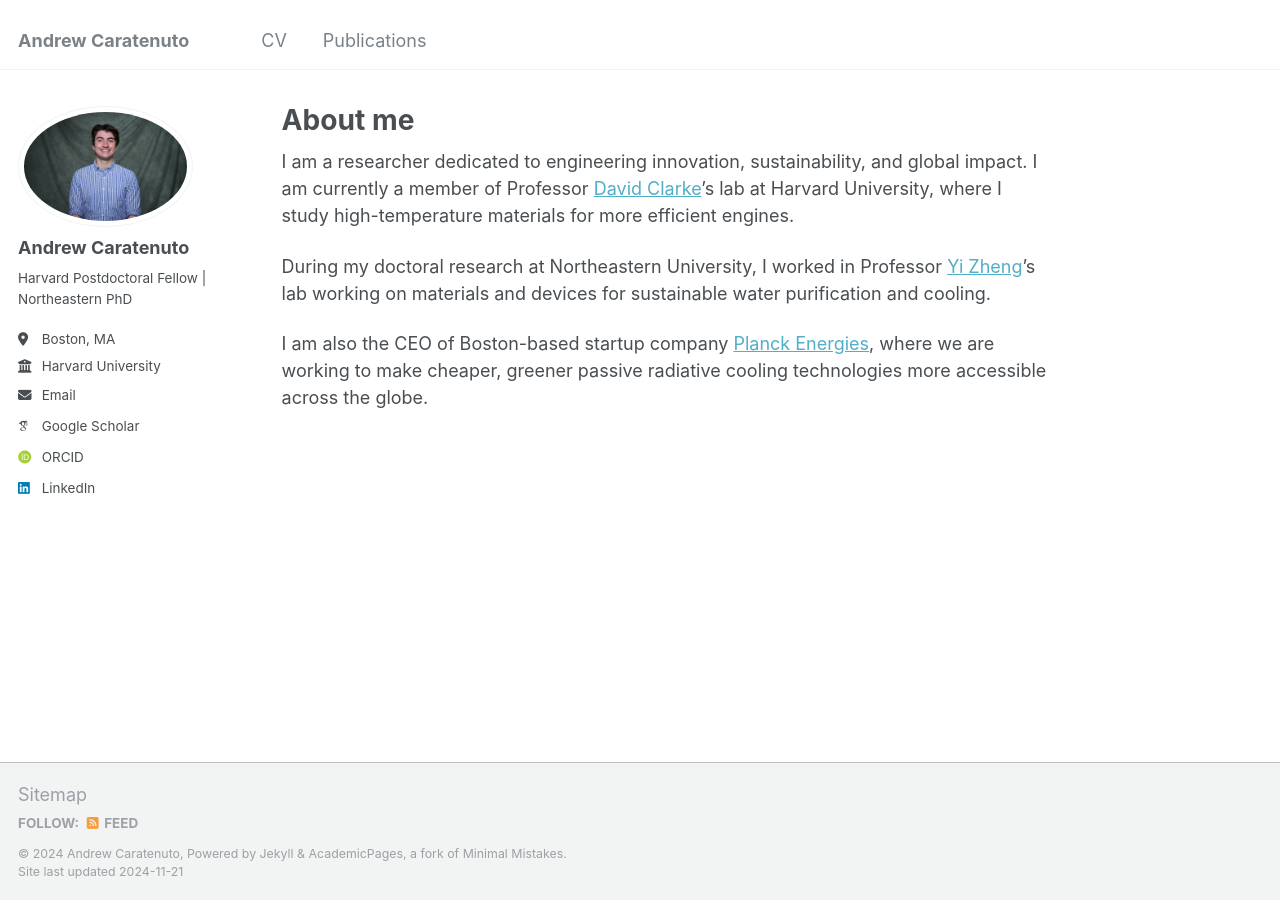
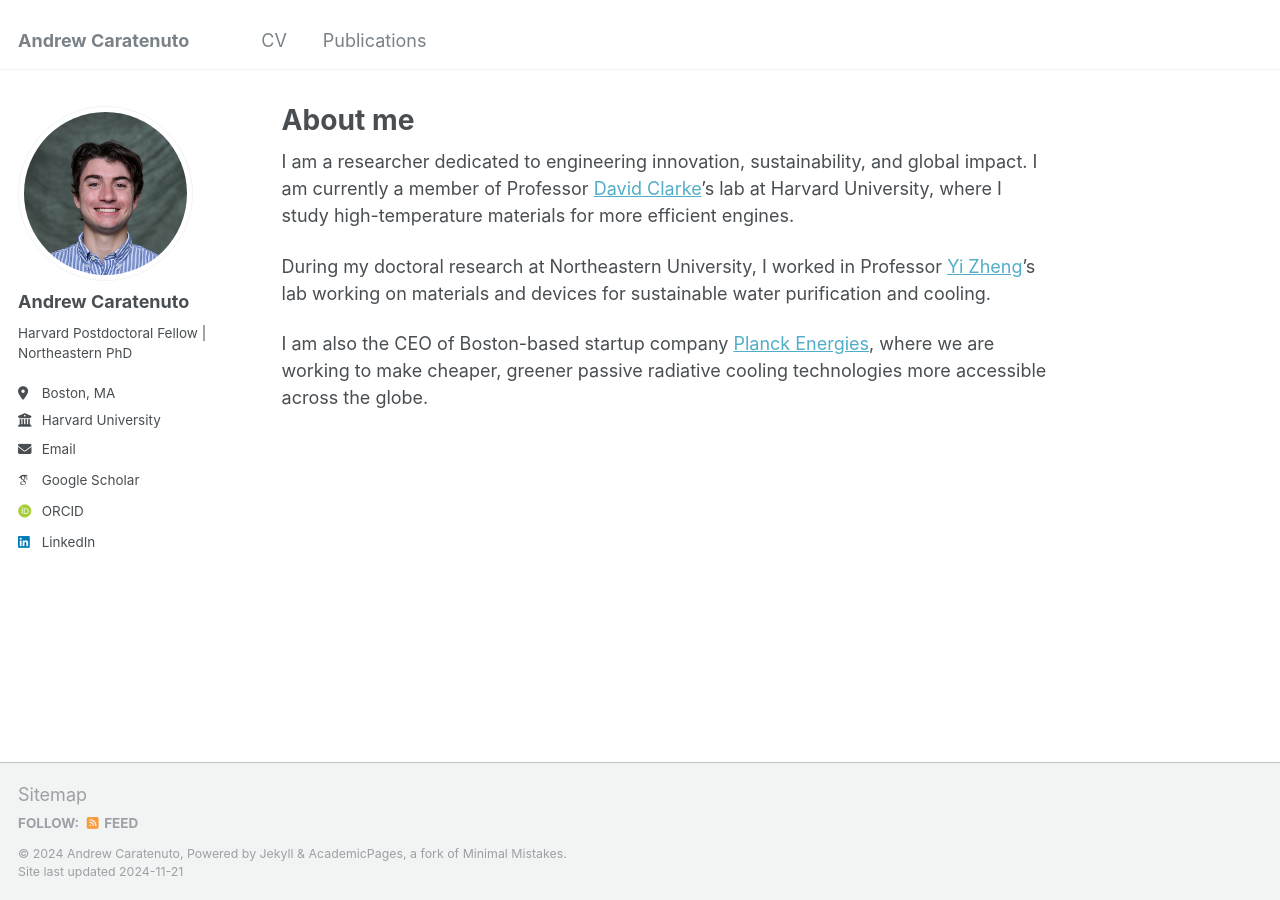
Before and after one commit to andrewcaratenuto/andrewcaratenuto.github.io, a Jekyll site: the page built from _pages/about.md, in a window 1280 px wide. Built offline with Jekyll 4.4.1, drawn with Linux system fonts in a browser that asks for light colours; some web fonts are replaced.

Commit message:
Update _config.yml

```diff
--- a/_config.yml
+++ b/_config.yml
@@ -21,7 +21,7 @@ repository               : "andrewcaratenuto/andrewcaratenuto.github.io"
 #               Additional customization can be done by editing /_includes/author-profile.html
 author:
   # Biographic information
-  avatar           : "headshot1.jpg"
+  avatar           : "website-headshot.jpg"
   name             : "Andrew Caratenuto"
   pronouns         : # example: "she/her"
   bio              : "Harvard Postdoctoral Fellow | Northeastern PhD"
```
